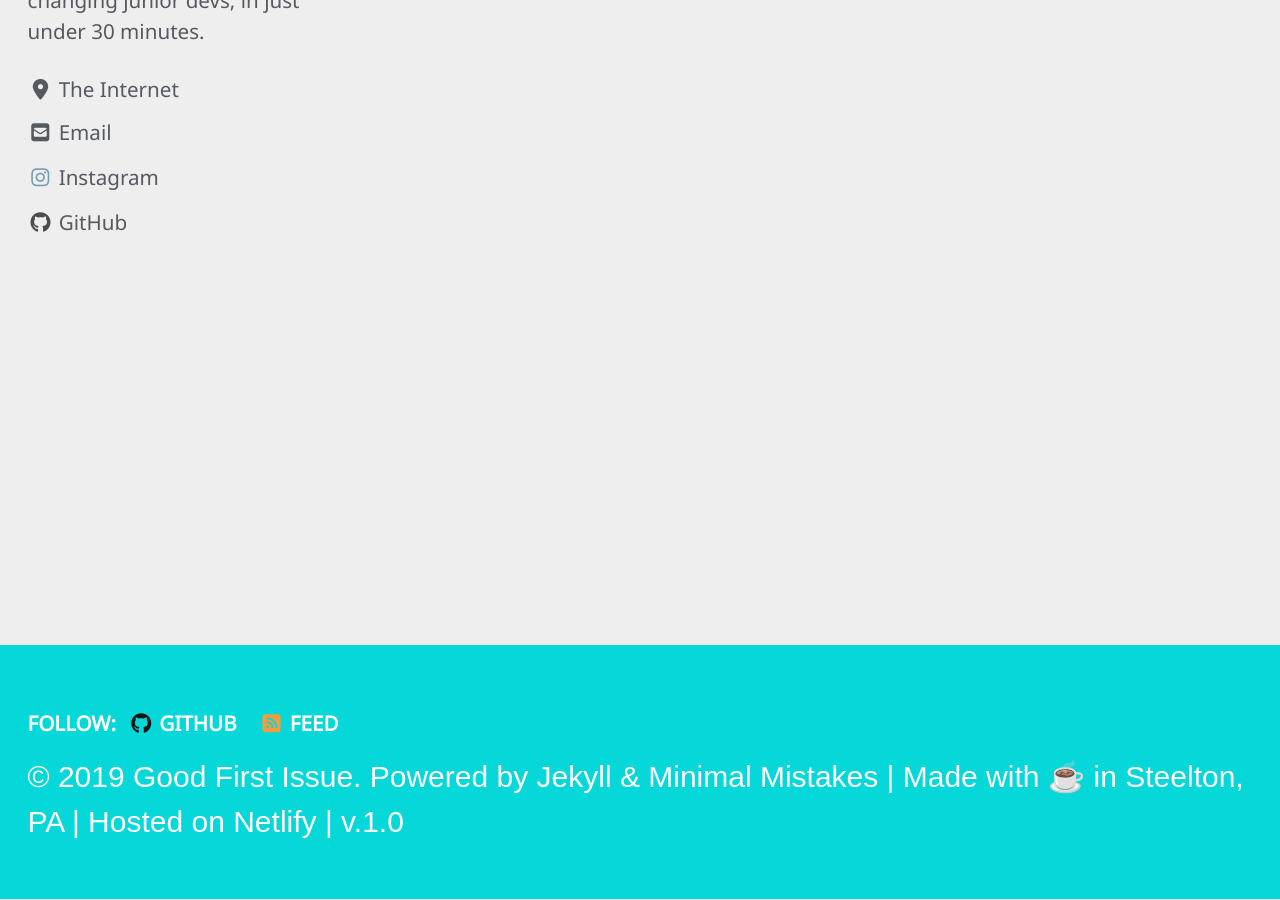
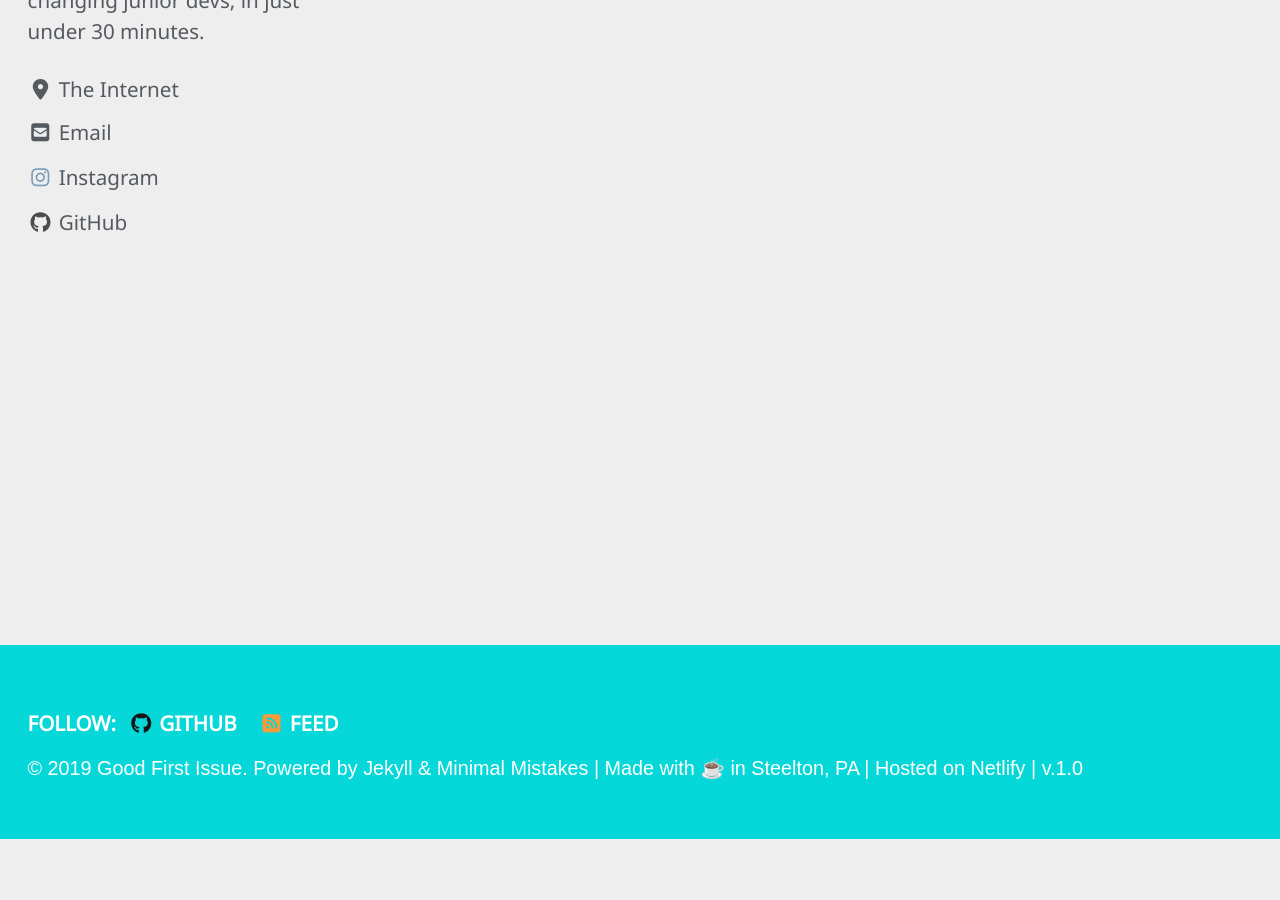
Before and after one commit to twhite96/good-first-issue-pod, a Jekyll site: the page built from index.html, in a window 1280 px wide and 900 px high, scrolled down 394 px. Built offline with Jekyll 4.4.1, drawn with Linux system fonts in a browser that asks for light colours; cached includes are drawn as plain includes; nearby versions of some CDN libraries; the list of posts is cut into pages by our own code; after the commit the page ends 1233 px from its top, so only the background shows below that.

Commit message:
Update something

```diff
--- a/_includes/footer.html
+++ b/_includes/footer.html
@@ -22,7 +22,7 @@
   </ul>
 </div>
 
-<div style="font-family:sans-serif; font-size: 30px;"class="page__footer-copyright">&copy; {{ site.time | date: '%Y' }} {{ site.name | default: site.title }}.
+<div style="font-family:sans-serif; font-size: 2.2vh;"class="page__footer-copyright">&copy; {{ site.time | date: '%Y' }} {{ site.name | default: site.title }}.
   {{ site.data.ui-text[site.locale].powered_by | default: "Powered by" }} <a href="https://jekyllrb.com"
     rel="nofollow">Jekyll</a> &amp; <a href="https://mademistakes.com/work/minimal-mistakes-jekyll-theme/"
     rel="nofollow">Minimal Mistakes</a> | Made with ☕ in Steelton, PA | Hosted on <a href="https://www.netlify.com/">Netlify</a> | v.1.0
```
